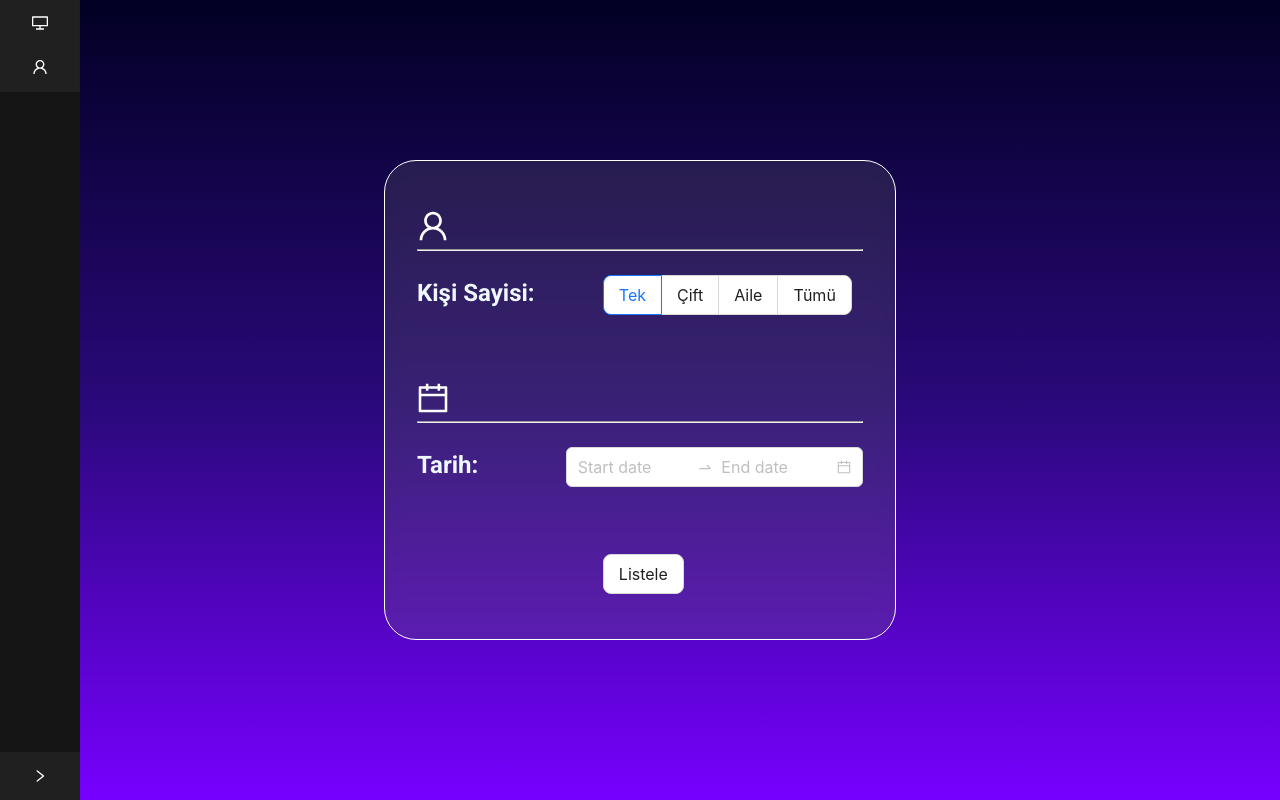
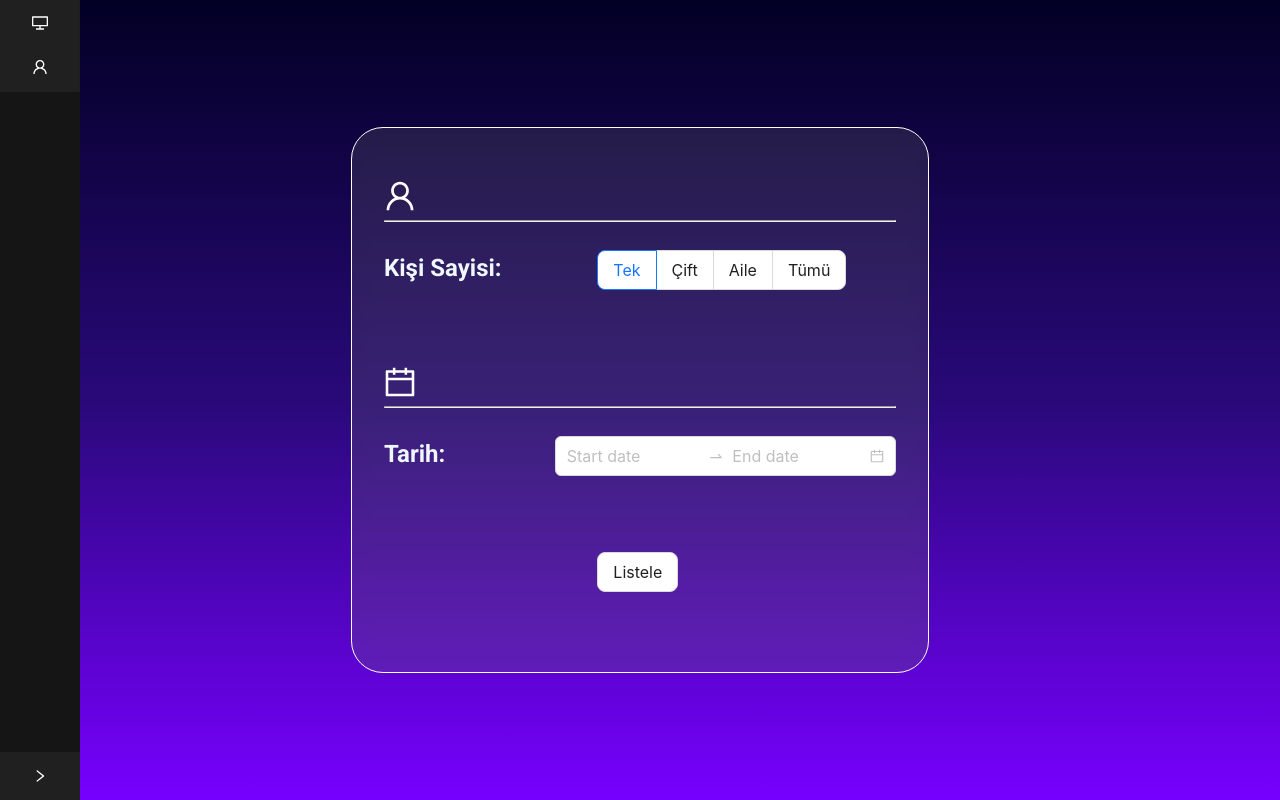
Before and after one commit to Tugay72/Hotel-Management-System, a React (Create React App) app: page /homepage in a window 1280 px wide. Shown: the top 800 px of the page. Built offline with nearby package versions, Linux system fonts and the light colour scheme.

Commit message:
more routes

```diff
--- a/src/App.js
+++ b/src/App.js
@@ -2,13 +2,15 @@ import './App.css';
 import React from 'react';
 import { BrowserRouter as Router, Route, Routes } from 'react-router-dom';
 import LoginPage from "./components/loginPage/login_page";
-import HomePage from './components//homePage/home_page'
+import HomePage from './components/homePage/home_page';
+import EditPage from './components/homePage/edit_rooms';
 
 function App() {
   return (
     <Router>
         <Routes>
           <Route path="/homepage" element={<HomePage />} />
+          <Route path="/editPage" element={<EditPage />} />
           <Route path="/" element={<LoginPage />} />
         </Routes>
     </Router>
--- /dev/null
+++ b/src/components/homePage/edit_rooms.jsx
@@ -0,0 +1,14 @@
+import {React} from "react";
+import CustomNavbar from './navbar'
+import { Layout } from "antd";
+
+
+const EditPage = () => {
+    return(
+        <div>
+            <CustomNavbar></CustomNavbar>
+        </div>
+    )
+};
+
+export default EditPage;
--- a/src/components/homePage/home_page.jsx
+++ b/src/components/homePage/home_page.jsx
@@ -15,34 +15,12 @@ import {
   SolutionOutlined
 } from '@ant-design/icons';
 import { Table, Layout, Menu, ConfigProvider, Switch } from 'antd';
+import CustomNavbar from './navbar';
 
 const { Content, Footer, Sider } = Layout;
 
-function getItem(label, key, icon, children) {
-  return {
-    key,
-    icon,
-    children,
-    label,
-  };
-}
-
-//Navbar menu items
-const items = [
-  getItem('Rooms', 'sub1', <DesktopOutlined />, [
-    getItem('Available Rooms', '2', <SolutionOutlined />),
-    getItem('Edit Rooms', '3', <EditOutlined />),
-  ]),
-  getItem('User', 'sub2', <UserOutlined />, [
-    getItem('Profile', '5', <EditOutlined />),
-    getItem('Security', '6', <SafetyOutlined />),
-    getItem('Logout', '7', <LogoutOutlined />),
-  ]),
-];
-
 
 const HomePage = () => {
-  const [collapsed, setCollapsed] = useState(true);
   const [searchClicked, setSearchClicked] = useState(false);
   const [showDetails, setShowDetails] = useState(false);
   const [roomTypeFilter, setRoomTypeFilter] = useState([]);
@@ -102,60 +80,12 @@ const HomePage = () => {
     return roomFilter && emptyFilter;
   });
 
-  const handleMenuClick = (e) => {
-    if(e.key === '7'){
-      navigate('/');
-      console.log("Logout Successful!");
-
-    }
-  };
   return (
-    <ConfigProvider
-      theme={{
-        components: {
-
-            Layout: {
-                colorBgSider: '#151515',
-                siderBg : '#151515',
-                triggerBg : '#202020',
-                triggerColor : '#ffffff',
-            },
-            Menu: {
-                colorItemBg: '#202020',
-                colorSubMenuBg: '#151515',
-                colorBgElevated: '#202020',
-
-                borderColor: "#151515",
-
-                colorText : '#ffffff',
-                itemSelectedColor : "#AC63D8",
-                itemSelectedBg : "#251C27"
-            }
-        },
-      }}
-    >
-      <Layout style={{ minHeight: '100vh' }}>
-        <Sider
-          collapsible
-          collapsed={collapsed}
-          onCollapse={(value) => setCollapsed(value)}
-          style={{
-            position: 'fixed',
-            height: '100vh',
-            left: 0,
-            top: 0,
-            bottom: 0,
-            zIndex: 1000,
-          }}
-        >
-          <div className="demo-logo-vertical" />
-          <Menu mode="inline" items={items} onClick={handleMenuClick}/>
-
-        </Sider>
-        <Layout>
-
+    <div>
+      <CustomNavbar></CustomNavbar>
           <Content>
             <div className='Home'>
+
               <span id='home-container'>
                 <SearchContainer onFilterOptions={handleFilterOptions}/>
               </span>
@@ -184,10 +114,8 @@ const HomePage = () => {
           <Footer style={{ textAlign: 'center' }}>
             Ant Design ©{new Date().getFullYear()} Created by Ant UED
           </Footer>
-        </Layout>
-      </Layout>
-    </ConfigProvider>
-  );
+        </div>
+    );
 };
 
 export default HomePage;
--- /dev/null
+++ b/src/components/homePage/navbar.jsx
@@ -0,0 +1,101 @@
+import {React, useState} from "react";
+import { useNavigate } from 'react-router-dom';
+
+import { ConfigProvider, Layout, Menu } from "antd";
+import {
+    DesktopOutlined,
+    UserOutlined,
+    LogoutOutlined,
+    EditOutlined,
+    SafetyOutlined,
+    SolutionOutlined
+  } from '@ant-design/icons';
+const { Content, Footer, Sider } = Layout;
+
+function getItem(label, key, icon, children) {
+    return {
+      key,
+      icon,
+      children,
+      label,
+    };
+  }
+//Navbar menu items
+const items = [
+    getItem('Rooms', 'sub1', <DesktopOutlined />, [
+      getItem('Available Rooms', '2', <SolutionOutlined />),
+      getItem('Edit Rooms', '3', <EditOutlined />),
+    ]),
+    getItem('User', 'sub2', <UserOutlined />, [
+      getItem('Profile', '5', <EditOutlined />),
+      getItem('Security', '6', <SafetyOutlined />),
+      getItem('Logout', '7', <LogoutOutlined />),
+    ]),
+];
+
+const CustomNavbar = () => {
+    const [collapsed, setCollapsed] = useState(true);
+    const navigate = useNavigate();
+
+
+    const handleMenuClick = (e) => {
+        if(e.key === '7'){
+          navigate('/');
+          console.log("Logout Successful!");
+        }
+        else if(e.key === '2'){
+            navigate('/homepage');
+          }
+        else if(e.key === '3'){
+          navigate('/editPage');
+        }
+    };
+
+    return (
+        <ConfigProvider
+            theme={{
+            components: {
+
+                Layout: {
+                    colorBgSider: '#151515',
+                    siderBg : '#151515',
+                    triggerBg : '#202020',
+                    triggerColor : '#ffffff',
+                },
+                Menu: {
+                    colorItemBg: '#202020',
+                    colorSubMenuBg: '#151515',
+                    colorBgElevated: '#202020',
+
+                    borderColor: "#151515",
+
+                    colorText : '#ffffff',
+                    itemSelectedColor : "#AC63D8",
+                    itemSelectedBg : "#251C27"
+                }
+            },
+            }}
+        >
+            <Layout>
+            <Sider
+                collapsible
+                collapsed={collapsed}
+                onCollapse={(value) => setCollapsed(value)}
+                style={{
+                position: 'fixed',
+                height: '100vh',
+                left: 0,
+                top: 0,
+                bottom: 0,
+                zIndex: 1000,
+                }}>
+                <div className="demo-logo-vertical" />
+                <Menu mode="inline" items={items} onClick={handleMenuClick}/>
+
+                </Sider>
+            </Layout>
+        </ConfigProvider>
+    )
+}
+
+export default CustomNavbar;
```
Also changed, not shown: src/components/homePage/edit_rooms.css (added).
